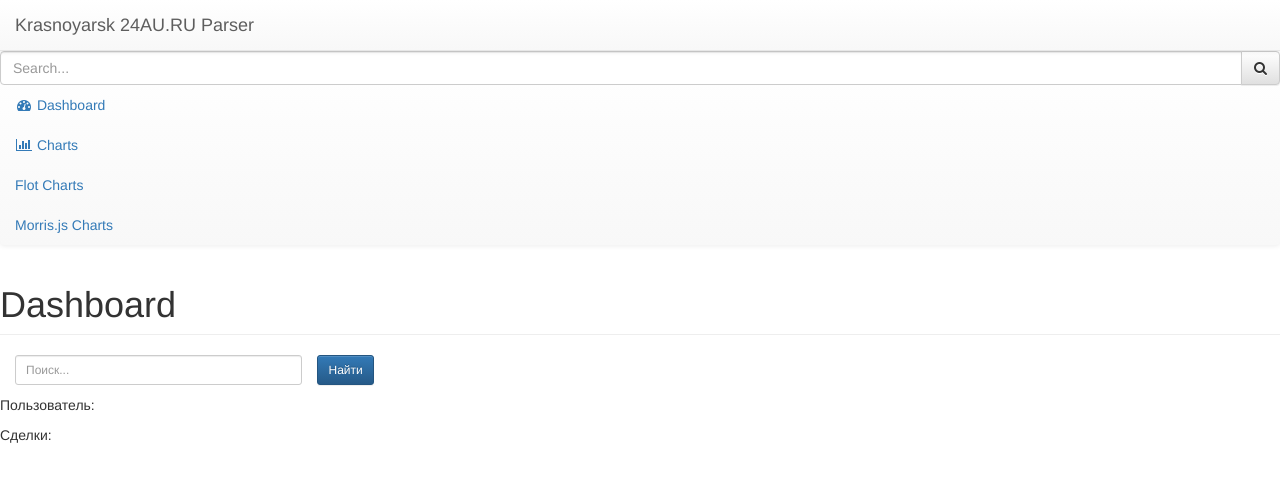
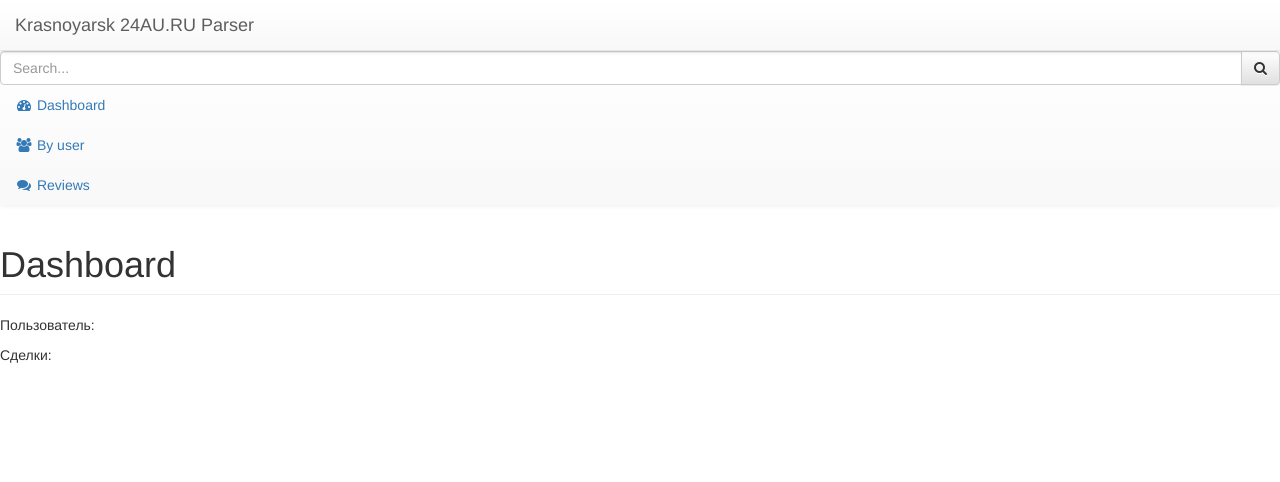
Before and after one commit to Eduard90/krsk24au, a Django app: template krsk24au_info/templates/krsk24au_info/user.html in a window 1280 px wide. Shown: the top 482 px of the page. Run offline with Django 3.2, Linux system fonts and the light colour scheme; the template is opened without the code that fills it, so the values that code supplies are empty; some libraries are stand-ins or nearby versions.

Commit message:
Integrate new template

```diff
--- a/krsk24au_search/urls.py
+++ b/krsk24au_search/urls.py
@@ -7,6 +7,6 @@ from krsk24au_search import views
 urlpatterns = patterns('',
                        # url(r'^$', views.IndexView.as_view(), name='index'),
                        # url(r'^$', views.IndexView.as_view(), name='searchIndex'),
-                       url(r'^$', views.index, name='searchIndex'),
+                       url(r'^$', views.index, name='search_index'),
                        # url(r'^(?P<pk>\d+)/$', views.UserView.as_view(), name='user'),
                     )
--- a/templates/layout/base.html
+++ b/templates/layout/base.html
@@ -42,31 +42,40 @@
             <div class="sidebar-collapse">
                 <ul class="nav" id="side-menu">
                     <li class="sidebar-search">
+                        <form name="search" method="POST" action="{% url 'search_index' %}">
+                            {% csrf_token %}
                             <div class="input-group custom-search-form">
-                            <input type="text" class="form-control" placeholder="Search...">
+                                <input type="text" class="form-control" placeholder="Search..." value="{{ search }}">
                                 <span class="input-group-btn">
                                     <button class="btn btn-default" type="button">
                                         <i class="fa fa-search"></i>
                                     </button>
                                 </span>
                             </div>
+                        </form>
                         <!-- /input-group -->
                     </li>
                     <li>
                         <a href="/"><i class="fa fa-dashboard fa-fw"></i> {% trans 'Dashboard' %}</a>
                     </li>
                     <li>
-                        <a href="#"><i class="fa fa-bar-chart-o fa-fw"></i> Charts<span class="fa arrow"></span></a>
-                        <ul class="nav nav-second-level">
-                            <li>
-                                <a href="flot.html">Flot Charts</a>
+                        <a href="{% url 'users' %}"><i class="fa fa-users fa-fw"></i> {% trans 'By user' %}</a>
                     </li>
                     <li>
-                                <a href="morris.html">Morris.js Charts</a>
+                        <a href="{% url 'reviews_index' %}"><i class="fa fa-comments fa-fw"></i> {% trans 'Reviews' %}</a>
                     </li>
-                        </ul>
-                        <!-- /.nav-second-level -->
-                    </li>
+{#                    <li>#}
+{#                        <a href="#"><i class="fa fa-bar-chart-o fa-fw"></i> Charts<span class="fa arrow"></span></a>#}
+{#                        <ul class="nav nav-second-level">#}
+{#                            <li>#}
+{#                                <a href="flot.html">Flot Charts</a>#}
+{#                            </li>#}
+{#                            <li>#}
+{#                                <a href="morris.html">Morris.js Charts</a>#}
+{#                            </li>#}
+{#                        </ul>#}
+{#                        <!-- /.nav-second-level -->#}
+{#                    </li>#}
                 </ul>
                 <!-- /#side-menu -->
             </div>
@@ -82,15 +91,6 @@
             </div>
             <div class="row">
                 <div id="content" class="col-md-9">
-                    <div id="search">
-                        <form name="searchForm" action="/search/" method="POST">
-                            {% csrf_token %}
-                            <div class="col-xs-4">
-                                <input type="text" name="search" class="form-control input-sm" placeholder="Поиск..." value="{{ search }}">
-                            </div>
-                            <button type="submit" class="btn btn-primary btn-sm">Найти</button>
-                        </form>
-                    </div>
                     {% block content %}{% endblock %}
                 </div>
             </div>
```
Lines whose indentation alone changed are shown as unchanged.
